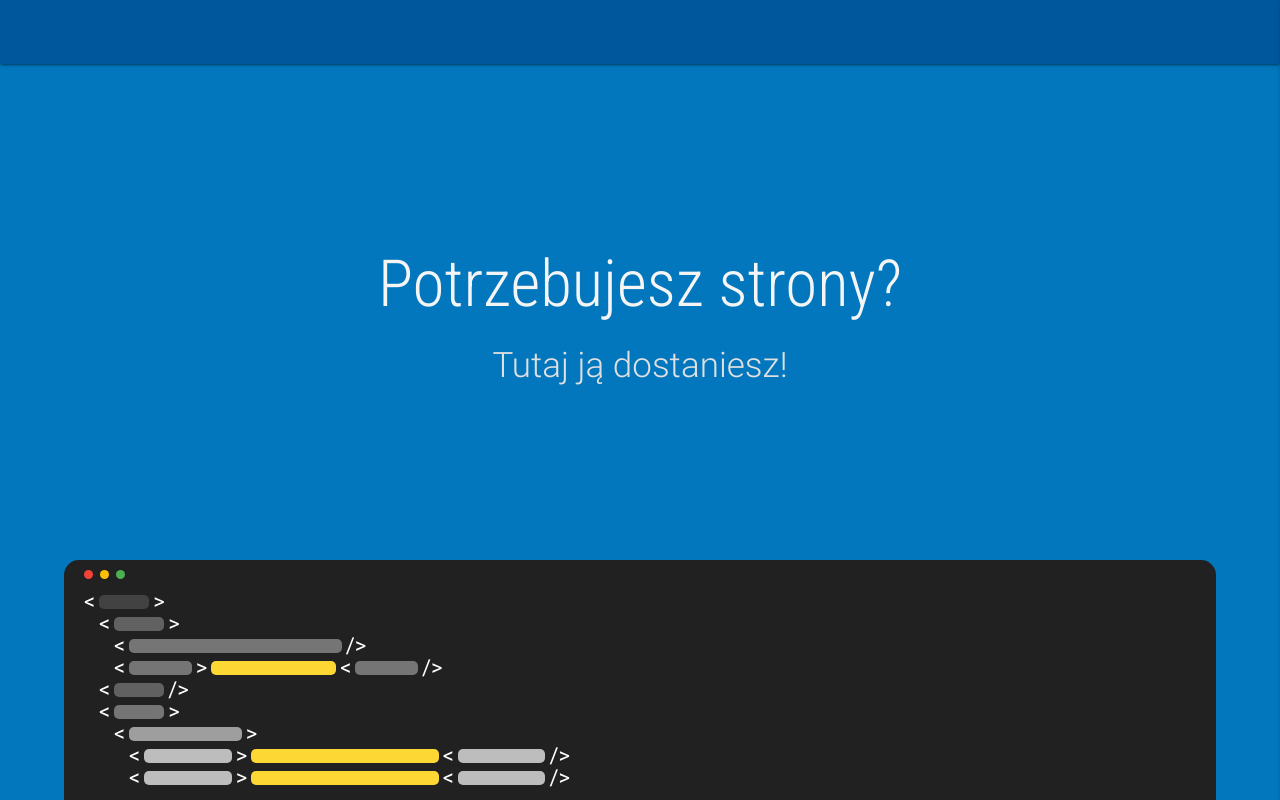
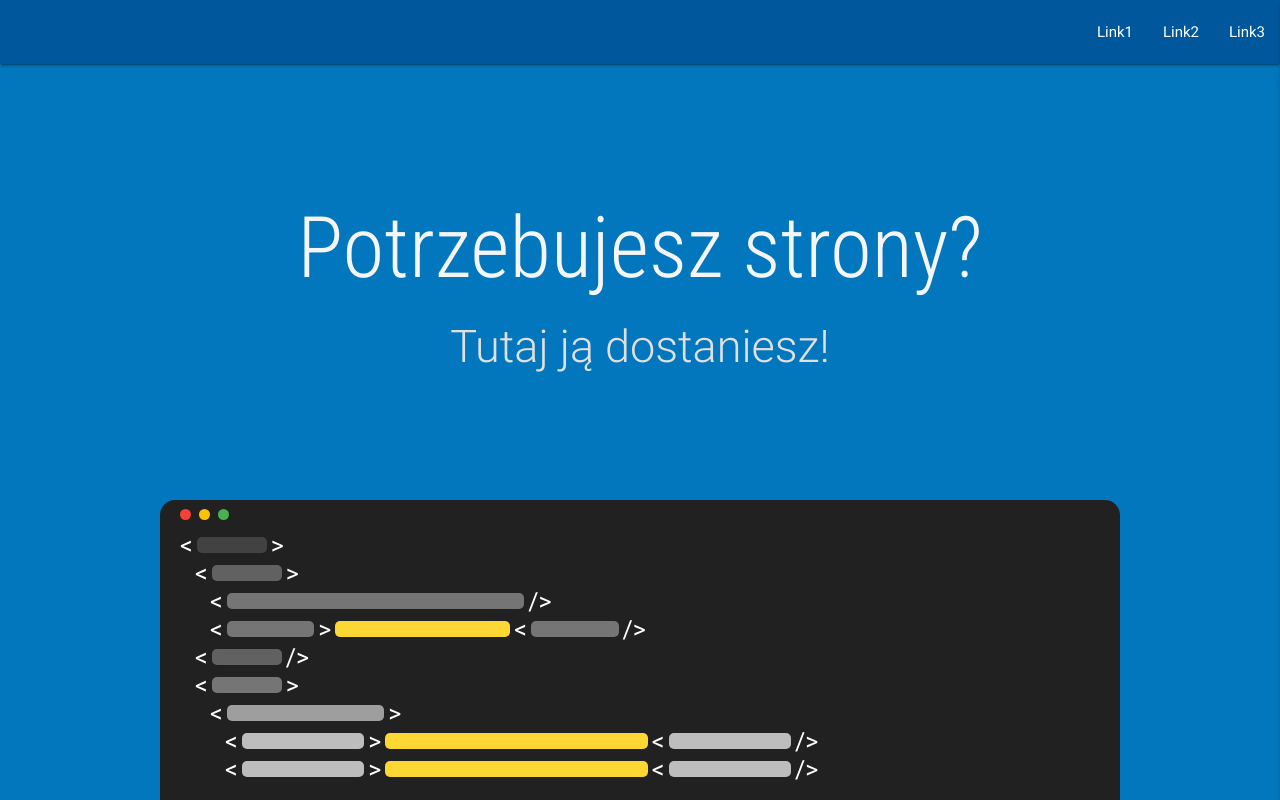
Before and after one commit to Czeran/kris-page, a website: page index.html in a window 1280 px wide. Drawn offline with nearby package versions, Linux system fonts and the light colour scheme.

Commit message:
Ukonczenie landing page

```diff
--- a/index.html
+++ b/index.html
@@ -22,6 +22,11 @@
 
                 <!--<a href="#" class="right dropdown-button" data-activates="slide-out"><i id="nav-button" class="large material-icons">dehaze</i></a>-->
                 <a href="#" data-activates="slide-out" class="button-collapse right"><i class="material-icons">menu</i></a>
+                <ul class="right navigation">
+                    <li><a href="#">Link1</a></li>
+                    <li><a href="#">Link2</a></li>
+                    <li><a href="#">Link3</a></li>
+                </ul>
                 <ul id="slide-out" class="side-nav">
                     <li>
                         <div class="nav-header">
@@ -93,7 +98,7 @@
                 var that = this;
                 setTimeout(function () {
                     $(that).css('top', '0');
-                }, 200 * (index + 1));
+                }, 80 * (index + 1));
 
             });
         }, 100);
--- a/sass/includes/_functions.scss
+++ b/sass/includes/_functions.scss
@@ -59,6 +59,11 @@ $screen-xl-min: 1200px;
     height: 14px;
     width: $width * 2.5;
   }
+
+  @include lg() {
+    height: 16px;
+    width: $width * 3.5;
+  }
 }
 
 @mixin ide-line($height) {
--- a/sass/style.scss
+++ b/sass/style.scss
@@ -30,6 +30,12 @@ body {
 
     nav {
 
+      .navigation {
+        display: none;
+        @include md() {
+          display: inline-block;
+        }
+      }
 
       .nav-header {
         height: 150px;
@@ -62,6 +68,10 @@ body {
         @include sm() {
           font-size: 65px;
         }
+
+        @include lg() {
+          font-size: 85px;
+        }
       }
       h2 {
         font-size: 25px;
@@ -70,6 +80,10 @@ body {
 
         @include sm() {
           font-size: 35px;
+        }
+
+        @include lg() {
+          font-size: 45px;
         }
       }
     }
@@ -88,6 +102,11 @@ body {
       @include sm() {
         height: 240px;
         padding: 0 20px;
+      }
+
+      @include lg() {
+        height: 300px;
+        width: 75%;
       }
 
       .ide-header {
@@ -110,6 +129,12 @@ body {
             height: 9px;
             width: 9px;
             margin-right: 7px;
+          }
+
+          @include lg() {
+            height: 11px;
+            width: 11px;
+            margin-right: 8px;
           }
         }
 
@@ -138,15 +163,21 @@ body {
         overflow: hidden;
         height: 100%;
 
+        @include sm() {
+          font-size: 22px;
+        }
+
+        @include lg() {
+          font-size: 25px;
+        }
+
         .line {
           position: relative;
           top: 100%;
           transition: all 1s ease-out;
         }
 
-        @include sm() {
-          font-size: 22px;
-        }
+
 
         .ide-line {
           display: flex;
@@ -156,6 +187,11 @@ body {
           @include sm() {
             height: 20px;
             margin-top: 2px;
+          }
+
+          @include lg() {
+            height: 25px;
+            margin-top: 3px;
           }
         }
 
```
Also changed, not shown: css/style.css.
